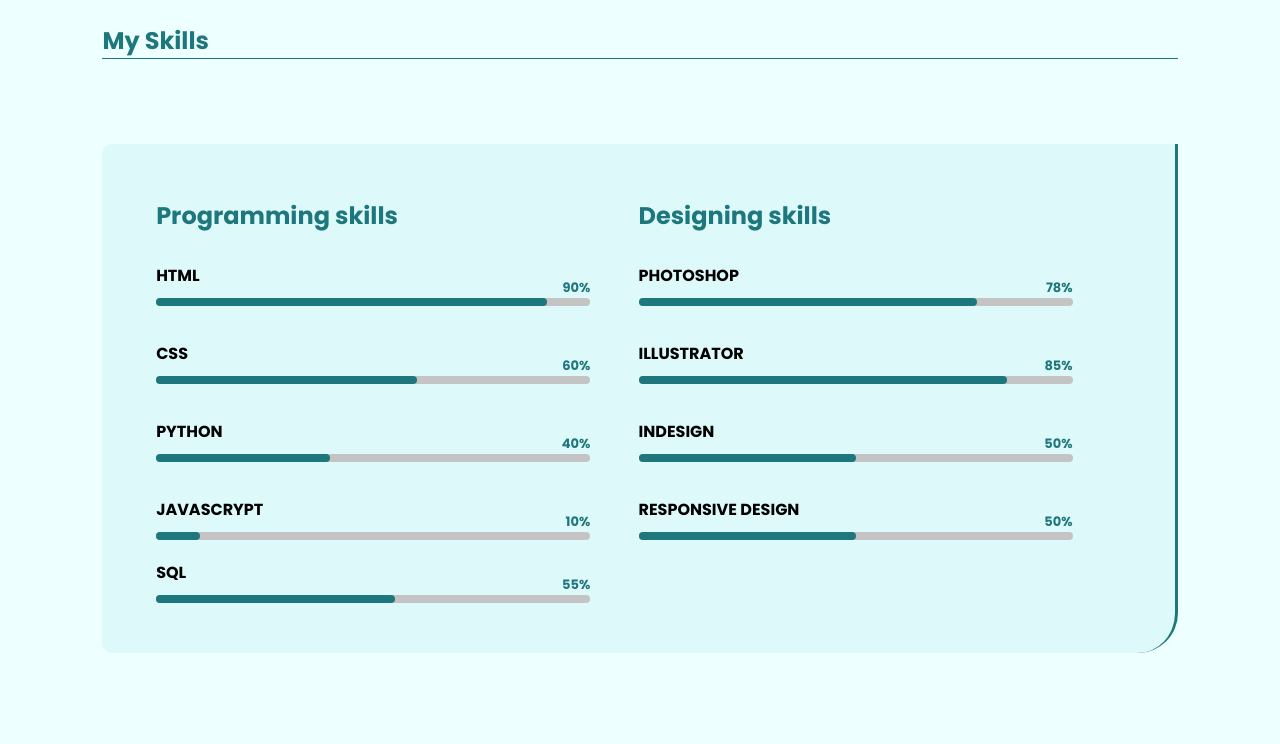
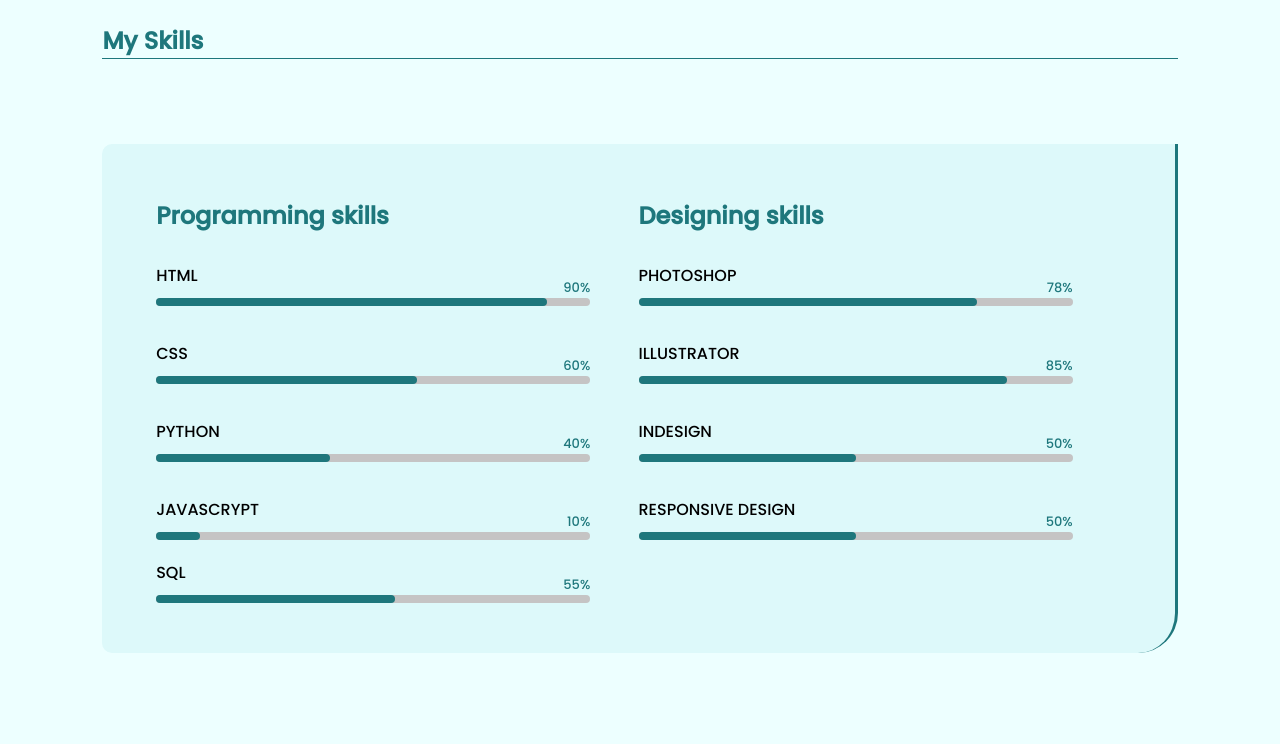
Before and after one commit to Nate2784/Personal-portfolio, a plain HTML site: page index.html in a window 1280 px wide. Shown: the part 1654-2398 px from the top of the page. Drawn offline with Linux system fonts and the light colour scheme.

Commit message:
font
edited the font

```diff
--- a/index.html
+++ b/index.html
@@ -4,9 +4,6 @@
     <meta charset="UTF-8">
     <meta name="viewport" content="width=device-width, initial-scale=1.0">
     <title>Ndy-portfolio</title>
-    <link rel="preconnect" href="https://fonts.googleapis.com">
-    <link href="https://fonts.googleapis.com/css2?family=Poppins:wght@700&display=swap" rel="stylesheet">
-
     <script src="https://kit.fontawesome.com/191bbdacd8.js" crossorigin="anonymous"></script>
     <link rel="stylesheet" href="style/style.css">
 </head>
--- a/style/style.css
+++ b/style/style.css
@@ -1,3 +1,4 @@
+@import url('https://fonts.googleapis.com/css2?family=Poppins:wght@500&display=swap');
 *{
     margin:0;
     padding: 0;
```
